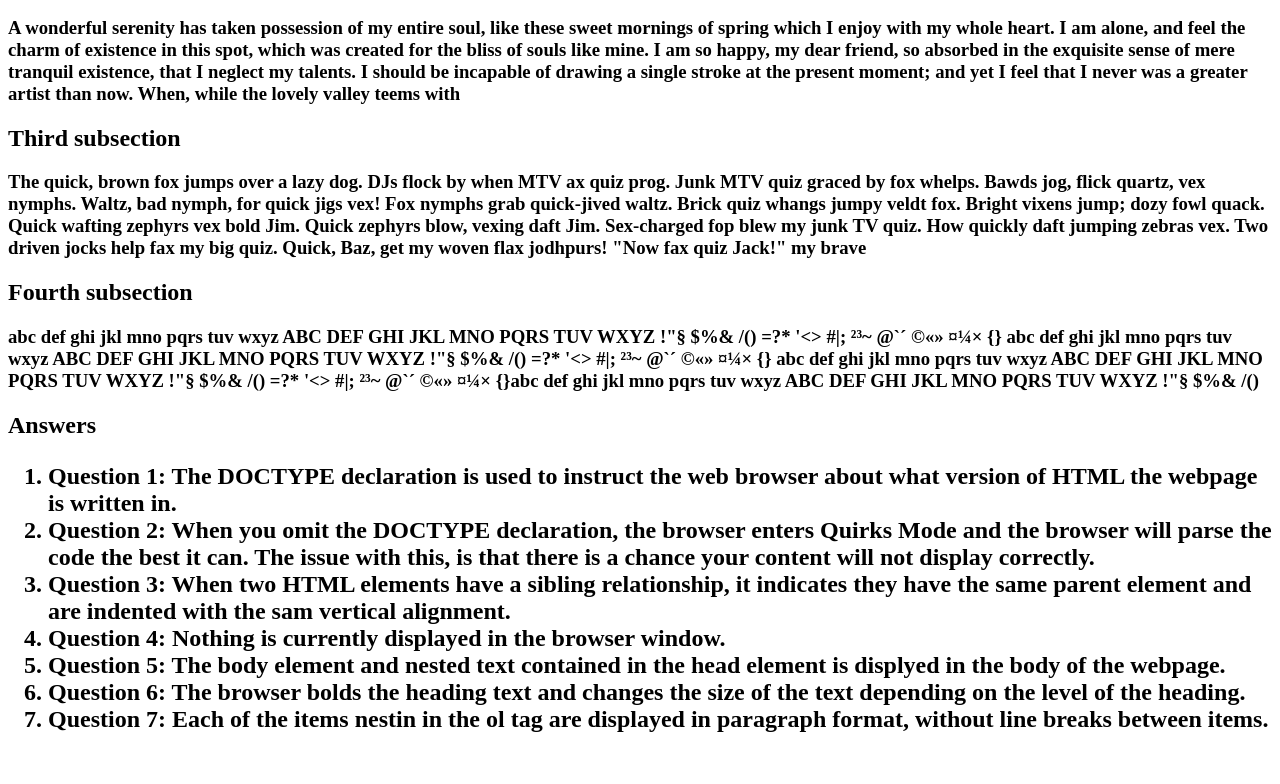
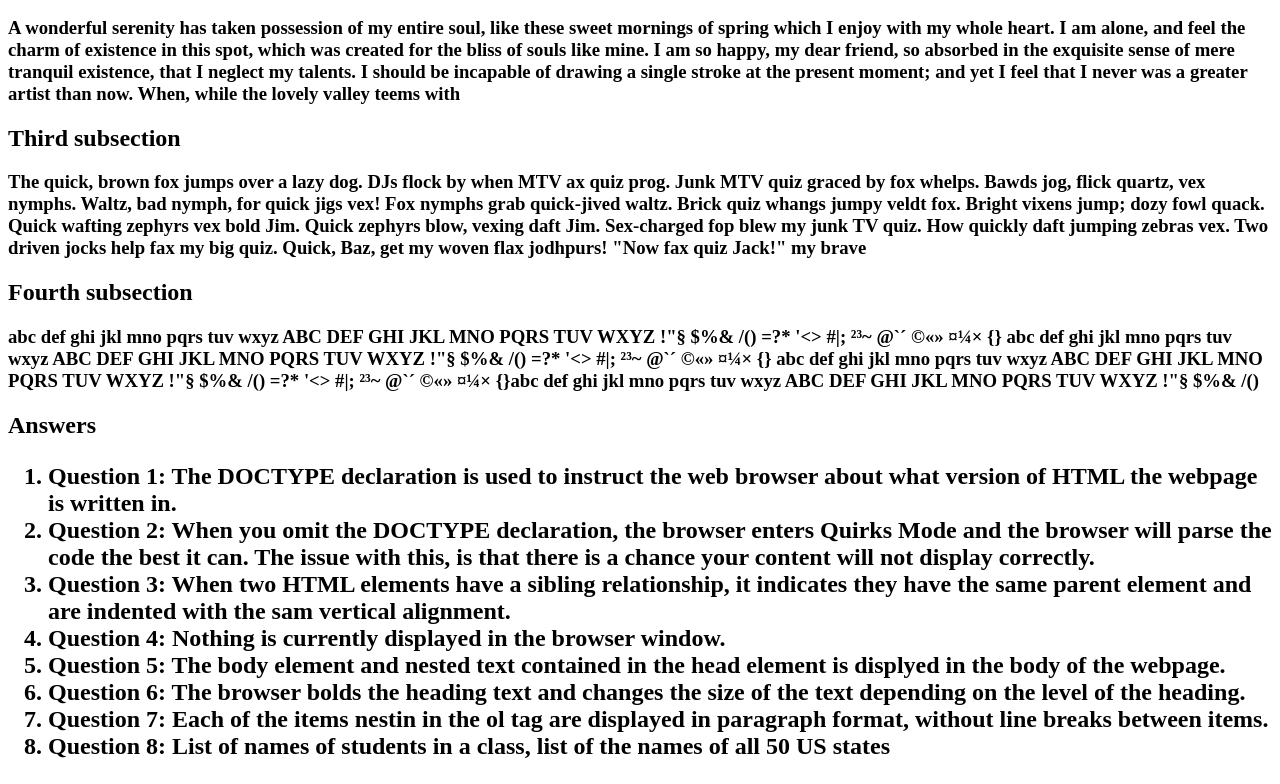
Before and after one commit to samchilsen/cs318, a plain HTML site: page lab02/answers.html in a window 1280 px wide. Shown: the part 531-1315 px from the top of the page. Before the commit the page ends 1288 px from the top, so only its background shows below. Drawn offline with Linux system fonts and the light colour scheme.

Commit message:
lab02 v2.5

```diff
--- a/lab02/answers.html
+++ b/lab02/answers.html
@@ -66,6 +66,7 @@
                 <li>Question 5: The body element and nested text contained in the head element is displyed in the body of the webpage.</li>
                 <li>Question 6: The browser bolds the heading text and changes the size of the text depending on the level of the heading.</li>
                 <li>Question 7: Each of the items nestin in the ol tag are displayed in paragraph format, without line breaks between items.</li>
+                <li>Question 8: List of names of students in a class, list of the names of all 50 US states</li>
             </ol>
         </h2>
     </body>
```
